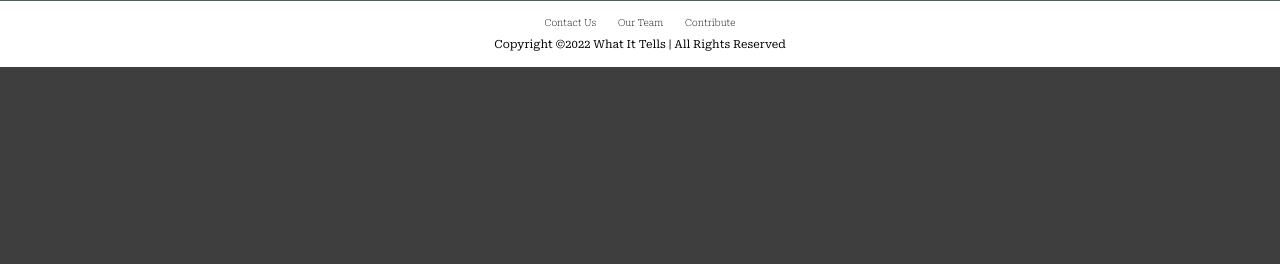
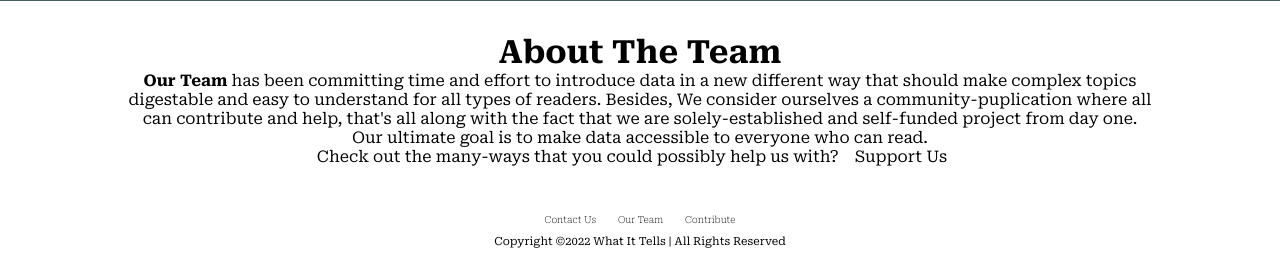
Before and after one commit to taricov/wp_whatittells, a PHP site: page / in a window 1280 px wide. Shown: the part 1209-1473 px from the top of the page. Before the commit the page ends 1276 px from the top, so only its background shows below. Run offline with PHP 8.4, Linux system fonts and the light colour scheme.

Commit message:
Adjusted the scrollToTop btn styles and Added a new section 'about our team'

```diff
--- a/css/style.css
+++ b/css/style.css
@@ -98,6 +98,8 @@ body {
   bottom: 5%;
   z-index: 2;
   background: #ee534f;
+  -webkit-transition: 0.2s;
+  transition: 0.2s;
 }
 
 .scrollToTopIcon i {
@@ -105,7 +107,8 @@ body {
   font-size: 20px;
 }
 
-.about__container {
+.about__project_container,
+.about__team_container {
   display: -webkit-box;
   display: -ms-flexbox;
   display: flex;
@@ -123,7 +126,8 @@ body {
   margin: 2em;
 }
 
-.about__container > * {
+.about__project_container > *,
+.about__team_container > * {
   text-align: center;
 }
 
--- a/index.html
+++ b/index.html
@@ -12,7 +12,7 @@
     <div class="scrollToTopIcon"><i class="fa-solid fa-chevron-up"></i></div>
 
 
-<div class="about__container">
+<div class="about__project_container">
     <h1>About The Project</h1>
     <p>We are a digital publication concerned about Data Analytics and Machine Learning. <br> tells visual stories and makes digital experiences, in order to make data accessible to all types of readers.</p>
 </div>
@@ -66,6 +66,11 @@
 </div>
 </div>
 
+<div class="about__team_container">
+    <h1>About The Team</h1>
+    <div class="col2__desc txt"><strong><a href="/team">Our Team</a></strong> has been committing time and effort to introduce data in a new different way that should make complex topics digestable and easy to understand for all types of readers. Besides, We consider ourselves a community-puplication where all can contribute and help, that's all along with the fact that we are solely-established and self-funded project from day one. Our ultimate goal is to make data accessible to everyone who can read. </div>
+    <p class="col2__desc_support txt">Check out the many-ways that you could possibly help us with?<a class="col2__desc_support_btn btn" href="/supportus">Support Us</a></p>
+</div>
 
     <div class="footer__tail">
         <div class="footer__tail_menu">
--- a/js/script.js
+++ b/js/script.js
@@ -8,9 +8,15 @@ $(document).ready(() => {
     $(window).scroll(function () {
         var topPos = $(this).scrollTop();
         if (topPos > 100) {
-            scrollToTopIcon.css("opacity", "1");
+            scrollToTopIcon.css({
+                transform: "translateY(0%)",
+                opacity: 1
+            });
         } else {
-            scrollToTopIcon.css("opacity", "0");
+            scrollToTopIcon.css({
+                transform: "translateY(200%)",
+                opacity: 0
+            });
         }
     });
 
--- a/scss/style.scss
+++ b/scss/style.scss
@@ -10,6 +10,7 @@
   bottom: 5%;
   z-index: 2;
   background: nth($colors, 3);
+  transition: nth($trans, 1);
   i {
     color: #000000;
     font-size: 20px;
@@ -18,7 +19,8 @@
 
 // ============== About ==============
 
-.about__container {
+.about__project_container,
+.about__team_container {
   @include flex;
   flex-direction: column;
   width: 80%;
```
Also changed, not shown: 1 other file.
